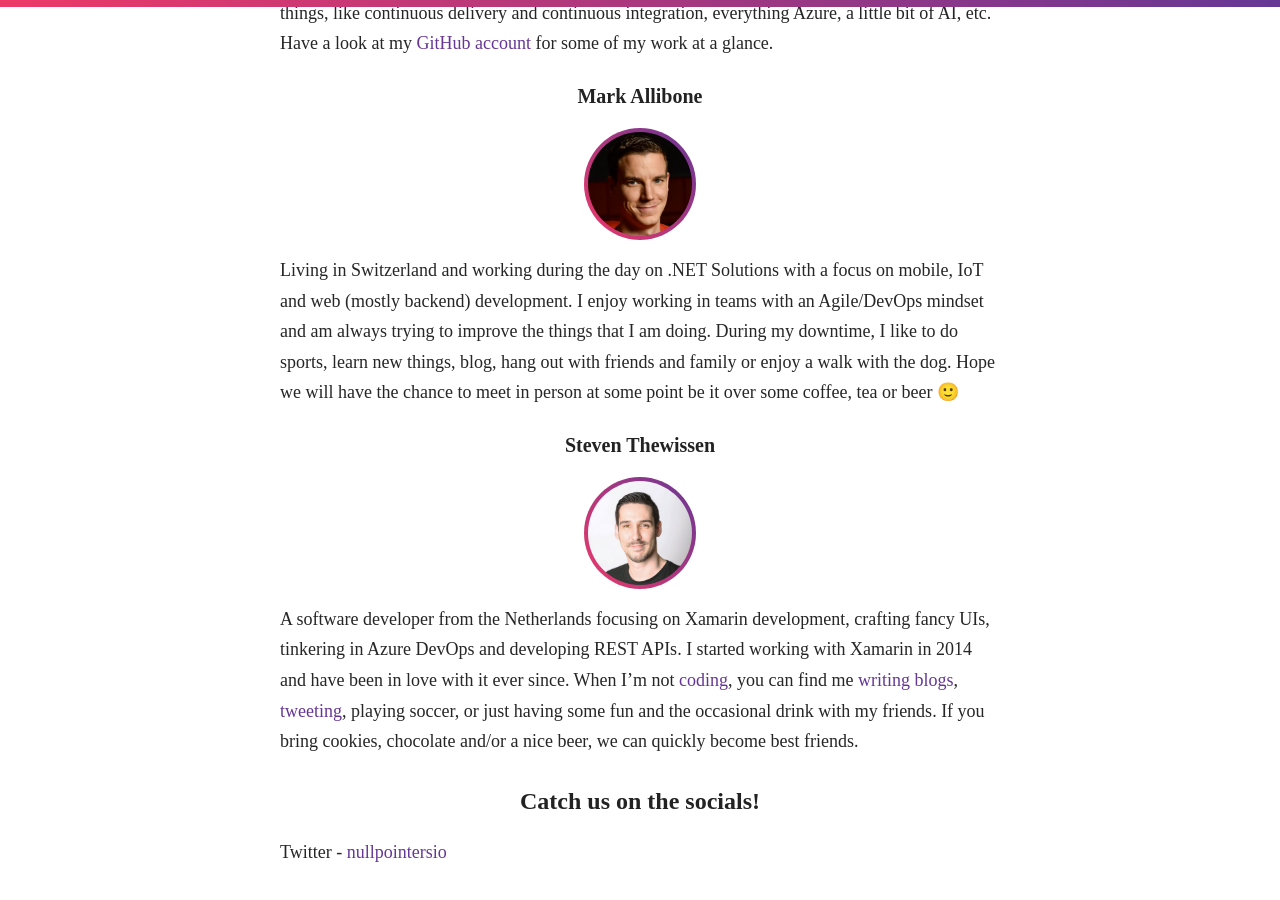
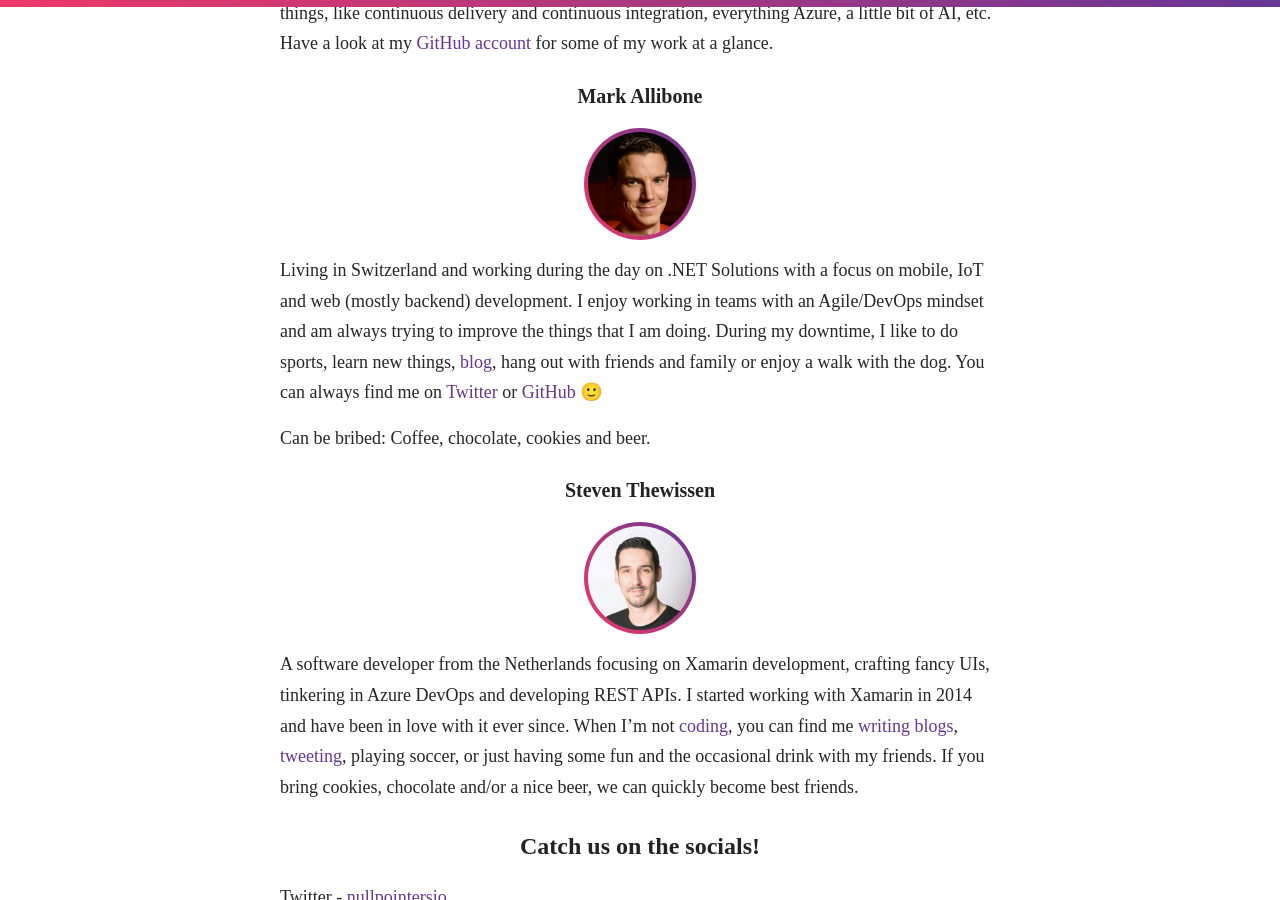
Before and after one commit to nullpointersio/website, a Jekyll site: the page built from _pages/about.md, in a window 1280 px wide and 900 px high, scrolled down 778 px. Built offline with Jekyll 4.4.1, drawn with Linux system fonts in a browser that asks for light colours; some web fonts are replaced.

Commit message:
Add links in profile to blog, twitter and GitHub

```diff
--- a/_pages/about.md
+++ b/_pages/about.md
@@ -21,8 +21,10 @@ I’m mainly focussing on creating apps, especially by the means of Xamarin and
 <img src="{{ site.baseurl }}/images/mark.png" alt="Mark Allibone" class="muh-avatar" />
 
 Living in Switzerland and working during the day on .NET Solutions with a focus on mobile, IoT and web (mostly backend) development. I enjoy working in teams with an Agile/DevOps mindset and am always trying to improve the things that I am doing.
-During my downtime, I like to do sports, learn new things, blog, hang out with friends and family or enjoy a walk with the dog.
-Hope we will have the chance to meet in person at some point be it over some coffee, tea or beer 🙂
+During my downtime, I like to do sports, learn new things, [blog](https://mallibone.com), hang out with friends and family or enjoy a walk with the dog.
+You can always find me on [Twitter](https://twitter.com/mallibone) or [GitHub](https://github.com/mallibone) 🙂
+
+Can be bribed: Coffee, chocolate, cookies and beer.
 
 ### Steven Thewissen
 
```
